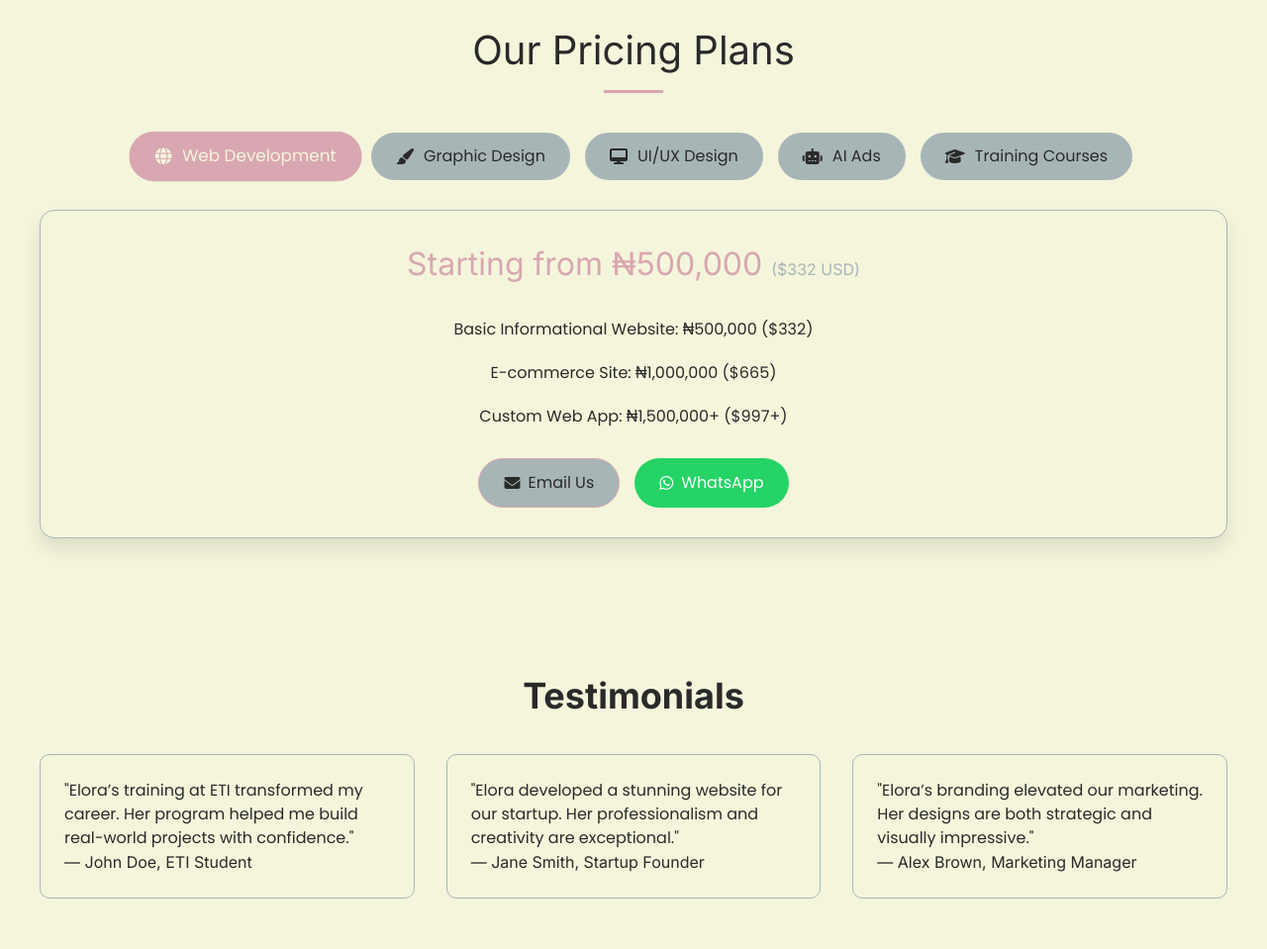
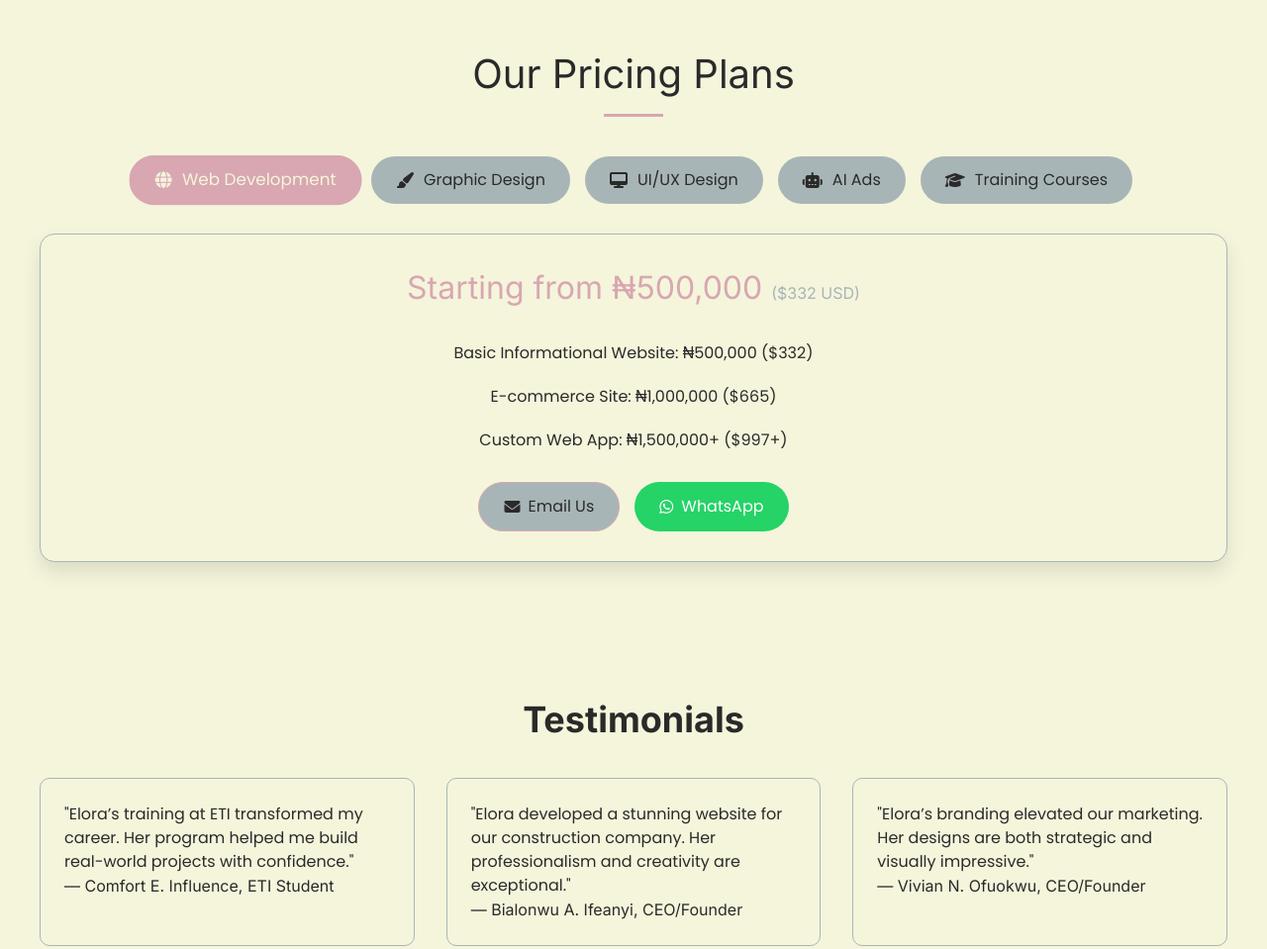
Before and after one commit to EloraPeter/My-Portfolio, a plain HTML site: page index.html in a window 1280 px wide. Shown: the part 4060-5019 px from the top of the page at 99% size. Drawn offline with nearby package versions, Linux system fonts and the light colour scheme.

Commit message:
Sep 15, 2025, 2:48 PM

```diff
--- a/index.html
+++ b/index.html
@@ -12,7 +12,7 @@
     <link rel="stylesheet" href="https://cdnjs.cloudflare.com/ajax/libs/font-awesome/6.7.2/css/all.min.css"
         integrity="sha512-Evv84Mr4kqVGRNSgIGL/F/aIDqQb7xQ2vcrdIwxfjThSH8CSR7PBEakCr51Ck+w+/U6swU2Im1vVX0SVk9ABhg=="
         crossorigin="anonymous" referrerpolicy="no-referrer" />
-    <link rel="shortcut icon" href="images/favicon.ico" type="image/x-icon">
+    <link rel="shortcut icon" href="images/favicon.ico" type="image/x-icon" />
     <script src="https://cdn.tailwindcss.com"></script>
 </head>
 
@@ -39,11 +39,13 @@
             <div class="hero-container">
                 <div class="hero-text">
                     <h2>Building Impactful Digital Solutions</h2>
-                    <p>I'm Elora Peter, a Software Engineering student and Web Developer dedicated to creating elegant,
-                        user-focused experiences.</p>
+                    <p>
+                        I'm Elora Peter, a Software Engineering student and Web Developer
+                        dedicated to creating elegant, user-focused experiences.
+                    </p>
                 </div>
                 <div class="btn">
-                    <button> <a href="images/CV.pdf" download>Download CV</a></button>
+                    <button><a href="images/CV.pdf" download>Download CV</a></button>
                     <button>Hire Me Now</button>
                 </div>
                 <div class="social">
@@ -65,18 +67,30 @@
         <section id="about" class="container">
             <h2>About Me</h2>
             <div class="about-text">
-                <p>I’m Elora, a Software Engineering student and Web Developer based in Delta State, Nigeria. With
-                    extensive experience in designing and deploying professional websites, I specialize in crafting
-                    visually appealing and functional digital solutions for startups and brands.</p>
-                <p>As the founder of Elora Tech Institute (ETI), I lead a tech academy that trains students in front-end
-                    development, automation, and digital skills. My 12-week program has empowered countless learners to
-                    build real-world projects hosted on GitHub.</p>
-                <p>My technical skills include HTML, CSS, JavaScript, WordPress, Node.js, and automation with Puppeteer.
-                    I’m also proficient in branding, creating logos, CVs, and ad campaigns that combine design and
-                    strategy.</p>
-                <p>Currently, I manage a team developing scalable solutions, including a certification system and an
-                    online learning platform. My mission is to empower through education and make the web more
-                    accessible and beautiful.</p>
+                <p>
+                    I’m Elora, a Software Engineering student and Web Developer based in
+                    Delta State, Nigeria. With extensive experience in designing and
+                    deploying professional websites, I specialize in crafting visually
+                    appealing and functional digital solutions for startups and brands.
+                </p>
+                <p>
+                    As the founder of Elora Tech Institute (ETI), I lead a tech academy
+                    that trains students in front-end development, automation, and
+                    digital skills. My 12-week program has empowered countless learners
+                    to build real-world projects hosted on GitHub.
+                </p>
+                <p>
+                    My technical skills include HTML, CSS, JavaScript, WordPress,
+                    Node.js, and automation with Puppeteer. I’m also proficient in
+                    branding, creating logos, CVs, and ad campaigns that combine design
+                    and strategy.
+                </p>
+                <p>
+                    Currently, I manage a team developing scalable solutions, including
+                    a certification system and an online learning platform. My mission
+                    is to empower through education and make the web more accessible and
+                    beautiful.
+                </p>
             </div>
             <!-- certificate -->
             <div class="certificates">
@@ -88,8 +102,8 @@
                         <h3>is the Metaverse? <em>(Meta, Dec 11, 2022)</em></h3>
                         <p>
                             This course explored the concept of the Metaverse, its potential
-                            applications, and the technologies driving it, such as VR, AR, and
-                            blockchain. It provided insights into the future of digital
+                            applications, and the technologies driving it, such as VR, AR,
+                            and blockchain. It provided insights into the future of digital
                             interaction and virtual spaces.
                         </p>
                     </div>
@@ -110,7 +124,10 @@
                     <div class="c-item">
                         <img src="images/Coursera MELX8GBLGXJ8.jpg" alt="Certificate 3"
                             data-large="images/Coursera MELX8GBLGXJ8.jpg" />
-                        <h3>Introduction to Generative AI <em>(Google Cloud, Jun 20, 2024)</em></h3>
+                        <h3>
+                            Introduction to Generative AI
+                            <em>(Google Cloud, Jun 20, 2024)</em>
+                        </h3>
                         <p>
                             This course covered the fundamentals of Generative AI, including
                             how AI models generate content, applications in various
@@ -128,8 +145,8 @@
                         <p>
                             This project-based course focused on creating visually appealing
                             digital materials using Canva. It covered key design principles
-                            for course-related graphics, ensuring effective communication and
-                            engagement.
+                            for course-related graphics, ensuring effective communication
+                            and engagement.
                         </p>
                     </div>
                     <div class="c-item">
@@ -142,8 +159,8 @@
                         </h3>
                         <p>
                             This course introduced the basics of programming, covering
-                            fundamental concepts and logic using Scratch. It was designed for
-                            beginners to develop problem-solving skills in coding.
+                            fundamental concepts and logic using Scratch. It was designed
+                            for beginners to develop problem-solving skills in coding.
                         </p>
                     </div>
                     <div class="c-item">
@@ -154,8 +171,9 @@
                             <em>(Tim-R Programming Consult, Nigeria, August 14, 2025)</em>
                         </h3>
                         <p>
-                            This virtual training program provided a comprehensive introduction to R programming for
-                            data science, covering syntax, data manipulation, and analysis techniques, suitable for
+                            This virtual training program provided a comprehensive
+                            introduction to R programming for data science, covering syntax,
+                            data manipulation, and analysis techniques, suitable for
                             building a strong foundation in data science.
                         </p>
                     </div>
@@ -213,12 +231,25 @@
 
             <!-- Projects Grid -->
             <div class="projects-grid">
-                <div class=" project-item" data-category="websites" data-name="eti website">
+                <div class="project-item" data-category="ecommerce" data-name="vian clothing hub">
+                    <img src="images/vian_clothing_hub_preview.jpg" alt="Vian Clothing Hub Preview"
+                        class="project-img" />
+                    <h3>Vian Clothing Hub</h3>
+                    <p>A stylish and intuitive e-commerce website designed for Vian Clothing Hub, featuring a seamless
+                        shopping experience, product categorization, and secure checkout options tailored for fashion
+                        enthusiasts.</p>
+                    <a href="https://vianclothinghub.com.ng" target="_blank" class="project-link">
+                        <i class="fa-solid fa-link"></i> Visit Site
+                    </a>
+                </div>
+                <div class="project-item" data-category="websites" data-name="eti website">
                     <img src="images/elora-tech-institute-preview.png" alt="ETI Website Preview" class="project-img" />
                     <h3>Elora Tech Institute (ETI)</h3>
-                    <p>The official website of ETI, designed to showcase programs, certifications, and the long-term
-                        vision
-                        of creating a physical and online tech academy for all ages.</p>
+                    <p>
+                        The official website of ETI, designed to showcase programs,
+                        certifications, and the long-term vision of creating a physical
+                        and online tech academy for all ages.
+                    </p>
                     <a href="https://elorapeter.github.io/Elora-Tech-Institute/" target="_blank" class="project-link">
                         <i class="fa-brands fa-github"></i> View on GitHub
                     </a>
@@ -227,8 +258,11 @@
                     <img src="images/datainsightsolution.com_index.html.png" alt="Dis Website Preview"
                         class="project-img" />
                     <h3>Data Insight Solutions Ltd</h3>
-                    <p>A sleek, modern website crafted to deliver a seamless and visually stunning online experience,
-                        with intuitive navigation and responsive design across all devices.</p>
+                    <p>
+                        A sleek, modern website crafted to deliver a seamless and visually
+                        stunning online experience, with intuitive navigation and
+                        responsive design across all devices.
+                    </p>
                     <a href="https://elorapeter.github.io/DIS/" target="_blank" class="project-link">
                         <i class="fa-brands fa-github"></i> View on GitHub
                     </a>
@@ -237,8 +271,11 @@
                     <img src="images/brownbuilds.png2.png homepage.png" alt="Brown Builds Website Preview"
                         class="project-img" />
                     <h3>Brown Builds Construction</h3>
-                    <p>A bold and creative digital showcase for Brown Builds, featuring dynamic layouts and vivid
-                        imagery to highlight their top-tier building services with flair.</p>
+                    <p>
+                        A bold and creative digital showcase for Brown Builds, featuring
+                        dynamic layouts and vivid imagery to highlight their top-tier
+                        building services with flair.
+                    </p>
                     <a href="https://elorapeter.github.io/brown-builds/" target="_blank" class="project-link">
                         <i class="fa-brands fa-github"></i> View on GitHub
                     </a>
@@ -255,8 +292,11 @@
                 <div class="project-item" data-category="websites" data-name="glassmorphic website">
                     <img src="images/glassmorphic 2 edit.png" alt="Glassmorphic Website Preview" class="project-img" />
                     <h3>Glassmorphic Website</h3>
-                    <p>An innovative site embracing the glassmorphism UI trend, with frosted glass effects, subtle
-                        gradients, and smooth animations for a futuristic, elegant user experience.</p>
+                    <p>
+                        An innovative site embracing the glassmorphism UI trend, with
+                        frosted glass effects, subtle gradients, and smooth animations for
+                        a futuristic, elegant user experience.
+                    </p>
                     <a href="https://elorapeter.github.io/Glassmorphic-sidebar/" target="_blank" class="project-link">
                         <i class="fa-brands fa-github"></i> View on GitHub
                     </a>
@@ -264,14 +304,14 @@
                 <div class="project-item" data-category="graphics" data-name="graphics">
                     <img src="images/ELORA’S.jpg" alt="Flyers Preview" class="project-img" />
                     <h3>Graphics</h3>
-                    <p>A collection of eye-catching flyers designed for diverse events, blending vibrant colors,
-                        striking typography, and clever layouts to grab attention and spark interest.</p>
+                    <p>
+                        A collection of eye-catching flyers designed for diverse events,
+                        blending vibrant colors, striking typography, and clever layouts
+                        to grab attention and spark interest.
+                    </p>
                     <a href="#" class="video-link project-link" data-video="images/ELORA’S.mp4"><i
                             class="fa-solid fa-video"></i> Watch My Video</a>
-
-
                 </div>
-
                 <div class="project-item" data-category="websites" data-name="elora peter portfolio">
                     <img src="images/main portfolio.png" alt="Elora Inspire Portfolio Preview" class="project-img" />
                     <h3>Personal Portfolio</h3>
@@ -284,7 +324,10 @@
                 <div class="project-item" data-category="websites" data-name="elora's vercel portfolio">
                     <img src="images/vercel portfolio.png" alt="Elora's Vercel Portfolio Preview" class="project-img" />
                     <h3>Portfolio on Vercel</h3>
-                    <p>A dynamic portfolio site hosted on Vercel, with modern animations..</p>
+                    <p>
+                        A dynamic portfolio site hosted on Vercel, with modern
+                        animations..
+                    </p>
                     <a href="https://portfolio-eloras-projects-da0df9d6.vercel.app/" target="_blank"
                         class="project-link">
                         <i class="fa-brands fa-github"></i> View on GitHub
@@ -294,15 +337,16 @@
                     <img src="images/multipage university website edit.png" alt="School & University Website Preview"
                         class="project-img" />
                     <h3>School/University Website</h3>
-                    <p>A comprehensive, user-friendly website tailored for educational institutions, with clean design,
-                        easy navigation, and features like event calendars and resource hubs.</p>
+                    <p>
+                        A comprehensive, user-friendly website tailored for educational
+                        institutions, with clean design, easy navigation, and features
+                        like event calendars and resource hubs.
+                    </p>
                     <a href="https://elorapeter.github.io/university-website-template/" target="_blank"
                         class="project-link">
                         <i class="fa-brands fa-github"></i> View on GitHub
                     </a>
                 </div>
-
-
 
                 <!-- View More/View Less Button -->
                 <div class="view-more text-center mt-6">
@@ -311,7 +355,7 @@
                 <div class="modal" id="videoModal" role="dialog" aria-label="Video Modal">
                     <div class="modal-content">
                         <video width="100%" controls>
-                            <source src="" type="video/mp4">
+                            <source src="" type="video/mp4" />
                             Your browser does not support the video tag.
                         </video>
                         <a href="#" download class="mt-4 video-download btn btn2">Download Video</a>
@@ -325,19 +369,37 @@
             <h2>Our Pricing Plans</h2>
             <div class="pricing-tabs">
                 <ul class="tab-list">
-                    <li><button class="tab-btn active" data-tab="web"><i class="fas fa-globe"></i> Web
-                            Development</button></li>
-                    <li><button class="tab-btn" data-tab="graphic"><i class="fas fa-paint-brush"></i> Graphic
-                            Design</button></li>
-                    <li><button class="tab-btn" data-tab="uiux"><i class="fas fa-desktop"></i> UI/UX Design</button>
+                    <li>
+                        <button class="tab-btn active" data-tab="web">
+                            <i class="fas fa-globe"></i> Web Development
+                        </button>
                     </li>
-                    <li><button class="tab-btn" data-tab="aiads"><i class="fas fa-robot"></i> AI Ads</button></li>
-                    <li><button class="tab-btn" data-tab="training"><i class="fas fa-graduation-cap"></i> Training
-                            Courses</button></li>
+                    <li>
+                        <button class="tab-btn" data-tab="graphic">
+                            <i class="fas fa-paint-brush"></i> Graphic Design
+                        </button>
+                    </li>
+                    <li>
+                        <button class="tab-btn" data-tab="uiux">
+                            <i class="fas fa-desktop"></i> UI/UX Design
+                        </button>
+                    </li>
+                    <li>
+                        <button class="tab-btn" data-tab="aiads">
+                            <i class="fas fa-robot"></i> AI Ads
+                        </button>
+                    </li>
+                    <li>
+                        <button class="tab-btn" data-tab="training">
+                            <i class="fas fa-graduation-cap"></i> Training Courses
+                        </button>
+                    </li>
                 </ul>
                 <div class="tab-content">
                     <div id="web" class="tab-pane active">
-                        <div class="price">Starting from ₦500,000 <span>($332 USD)</span></div>
+                        <div class="price">
+                            Starting from ₦500,000 <span>($332 USD)</span>
+                        </div>
                         <ul class="features">
                             <li>Basic Informational Website: ₦500,000 ($332)</li>
                             <li>E-commerce Site: ₦1,000,000 ($665)</li>
@@ -351,7 +413,9 @@
                         </div>
                     </div>
                     <div id="graphic" class="tab-pane">
-                        <div class="price">Starting from ₦50,000 <span>($33 USD)</span></div>
+                        <div class="price">
+                            Starting from ₦50,000 <span>($33 USD)</span>
+                        </div>
                         <ul class="features">
                             <li>Logo Design: ₦100,000 ($66)</li>
                             <li>Flyers: ₦50,000 ($33)</li>
@@ -415,31 +479,38 @@
             <h2>Testimonials</h2>
             <div class="testimonials-grid">
                 <div class="testimonial-item">
-                    <p>"Elora’s training at ETI transformed my career. Her program helped me build real-world projects
-                        with confidence."</p>
-                    <h3>— John Doe, ETI Student</h3>
+                    <p>
+                        "Elora’s training at ETI transformed my career. Her program helped
+                        me build real-world projects with confidence."
+                    </p>
+                    <h3>— Comfort E. Influence, ETI Student</h3>
                 </div>
                 <div class="testimonial-item">
-                    <p>"Elora developed a stunning website for our startup. Her professionalism and creativity are
-                        exceptional."</p>
-                    <h3>— Jane Smith, Startup Founder</h3>
+                    <p>
+                        "Elora developed a stunning website for our construction company.
+                        Her professionalism and creativity are exceptional."
+                    </p>
+                    <h3>— Bialonwu A. Ifeanyi, CEO/Founder</h3>
                 </div>
                 <div class="testimonial-item">
-                    <p>"Elora’s branding elevated our marketing. Her designs are both strategic and visually
-                        impressive."</p>
-                    <h3>— Alex Brown, Marketing Manager</h3>
+                    <p>
+                        "Elora’s branding elevated our marketing. Her designs are both
+                        strategic and visually impressive."
+                    </p>
+                    <h3>— Vivian N. Ofuokwu, CEO/Founder</h3>
                 </div>
             </div>
         </section>
-
 
         <!-- Contact Section -->
         <section id="contact" class="container">
             <h2 class="sub-title">Get in Touch</h2>
             <div class="row flex flex-wrap gap-8 justify-center">
                 <div class="contact-left max-w-md">
-                    <p><i class="fa-solid fa-paper-plane"></i><a
-                            href="mailto:florenceonyi09@gmail.com">florenceonyi09@gmail.com</a></p>
+                    <p>
+                        <i class="fa-solid fa-paper-plane"></i><a
+                            href="mailto:florenceonyi09@gmail.com">florenceonyi09@gmail.com</a>
+                    </p>
                     <p><i class="fa-solid fa-square-phone"></i>+2348105769233</p>
                     <div class="social-icons">
                         <a href="https://www.facebook.com/florence.ofuokwu.71" target="_blank" aria-label="Facebook"><i
@@ -475,7 +546,9 @@
 
     <div class="copyright">
         <p>Copyright © Elora Inspire 2025.</p>
-        <p id="designer">Made with <i class="fa-regular fa-heart"></i> by Elora Peter</p>
+        <p id="designer">
+            Made with <i class="fa-regular fa-heart"></i> by Elora Peter
+        </p>
     </div>
 
     <button id="backToTop" aria-label="Back to top">
```
